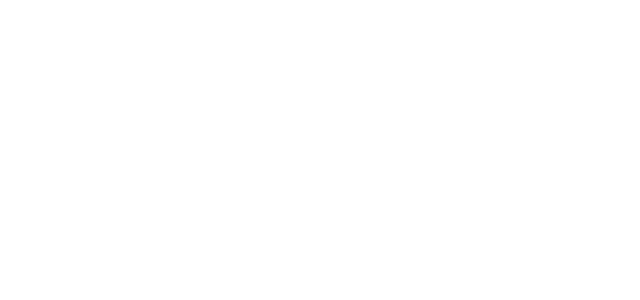
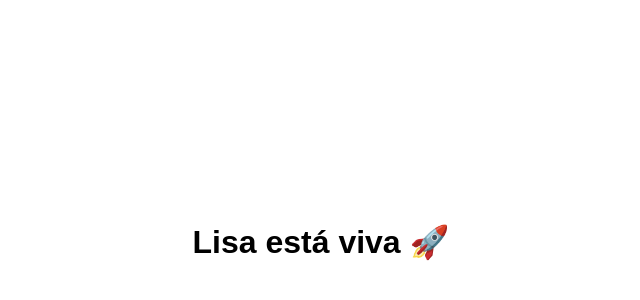
Before and after one commit to ricardorivera972/agustina-burbuja-chat, a Next.js app: page / in a window 1280 px wide. Shown: the part 158-458 px from the top of the page, without its empty margins (319-959 px from the left). Built offline with nearby package versions, Linux system fonts and the light colour scheme.

Commit message:
Fix homepage render

```diff
--- a/app/page.tsx
+++ b/app/page.tsx
@@ -1,3 +1,13 @@
 export default function HomePage() {
-  return null
+  return (
+    <main style={{
+      display: "flex",
+      justifyContent: "center",
+      alignItems: "center",
+      height: "100vh",
+      fontFamily: "Arial"
+    }}>
+      <h1>Lisa está viva 🚀</h1>
+    </main>
+  )
 }
```
